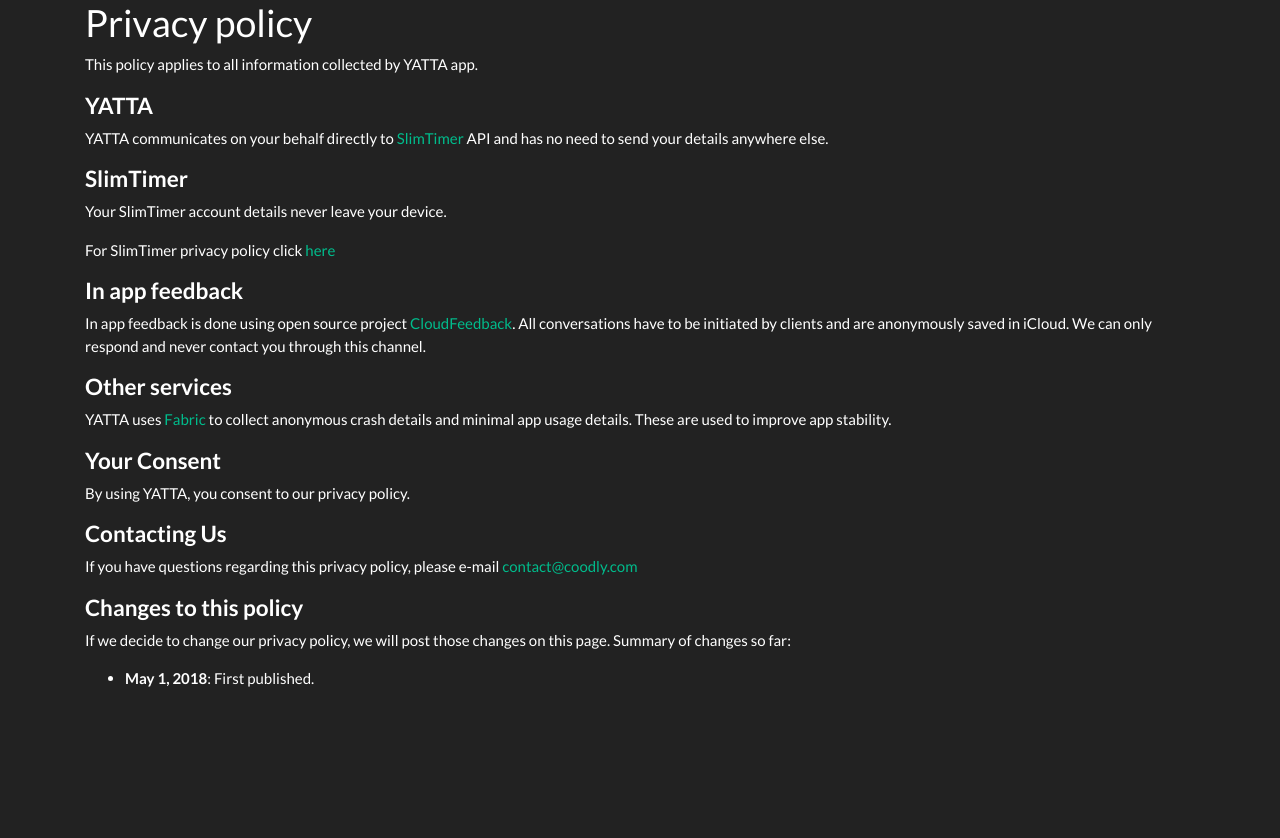
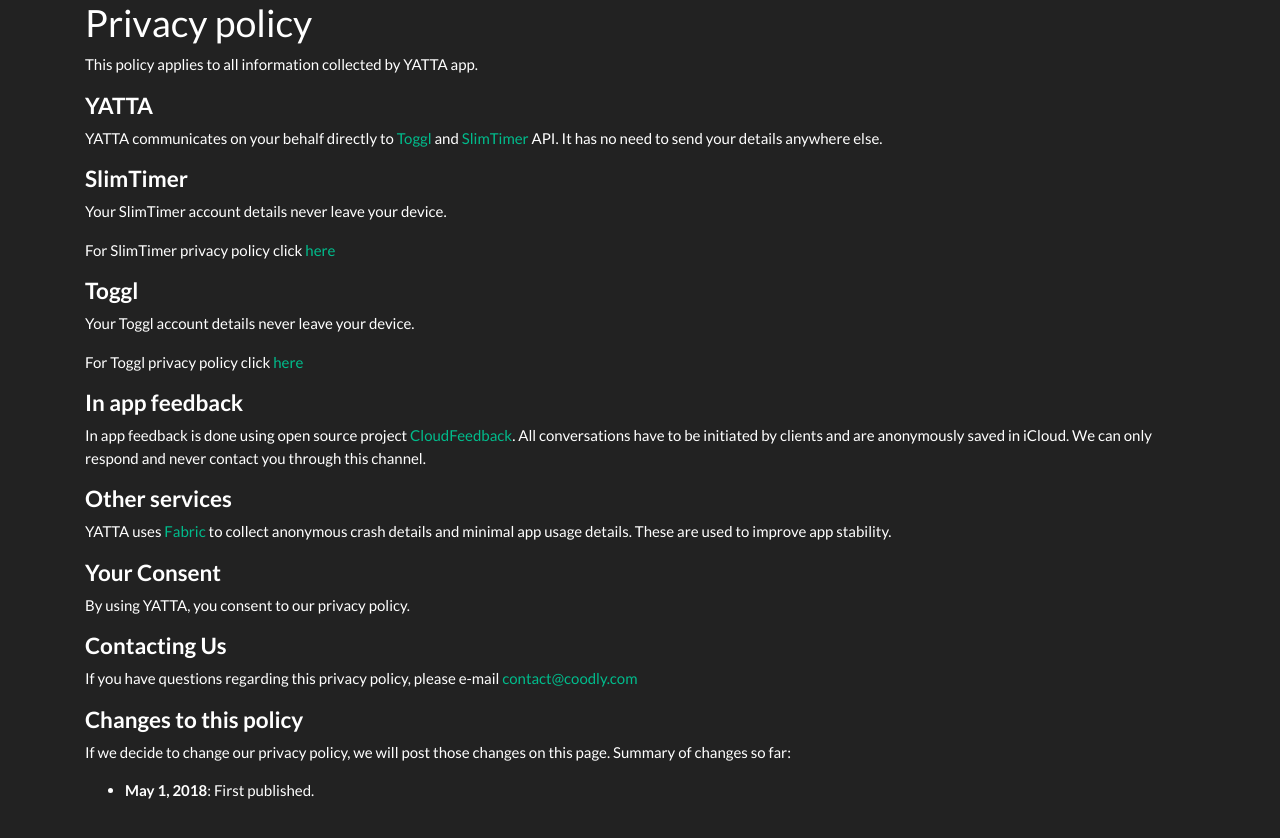
Before and after one commit to coodly/coodly.github.io, a Jekyll site: the page built from yatta/privacy.md, in a window 1280 px wide. Shown: the top 838 px of the page. Built offline with Jekyll 4.4.1, drawn with Linux system fonts in a browser that asks for light colours.

Commit message:
Add Toggl part

```diff
--- a/yatta/privacy.md
+++ b/yatta/privacy.md
@@ -7,12 +7,17 @@
 This policy applies to all information collected by YATTA app.
 
 #### **YATTA**
-YATTA communicates on your behalf directly to [SlimTimer][5] API and has no need to send your details anywhere else.
+YATTA communicates on your behalf directly to [Toggl][7] and [SlimTimer][5] API. It has no need to send your details anywhere else.
 
 #### **SlimTimer**
 Your SlimTimer account details never leave your device.
 
 For SlimTimer privacy policy click [here][2]
+
+#### **Toggl**
+Your Toggl account details never leave your device.
+
+For Toggl privacy policy click [here][6]
 
 #### **In app feedback**
 In app feedback is done using open source project [CloudFeedback][4]. All conversations have to be initiated by clients and are anonymously saved in iCloud. We can only respond and never contact you through this channel.
```
Also changed, not shown: other parts of yatta/privacy.md (+2 -0 lines).
